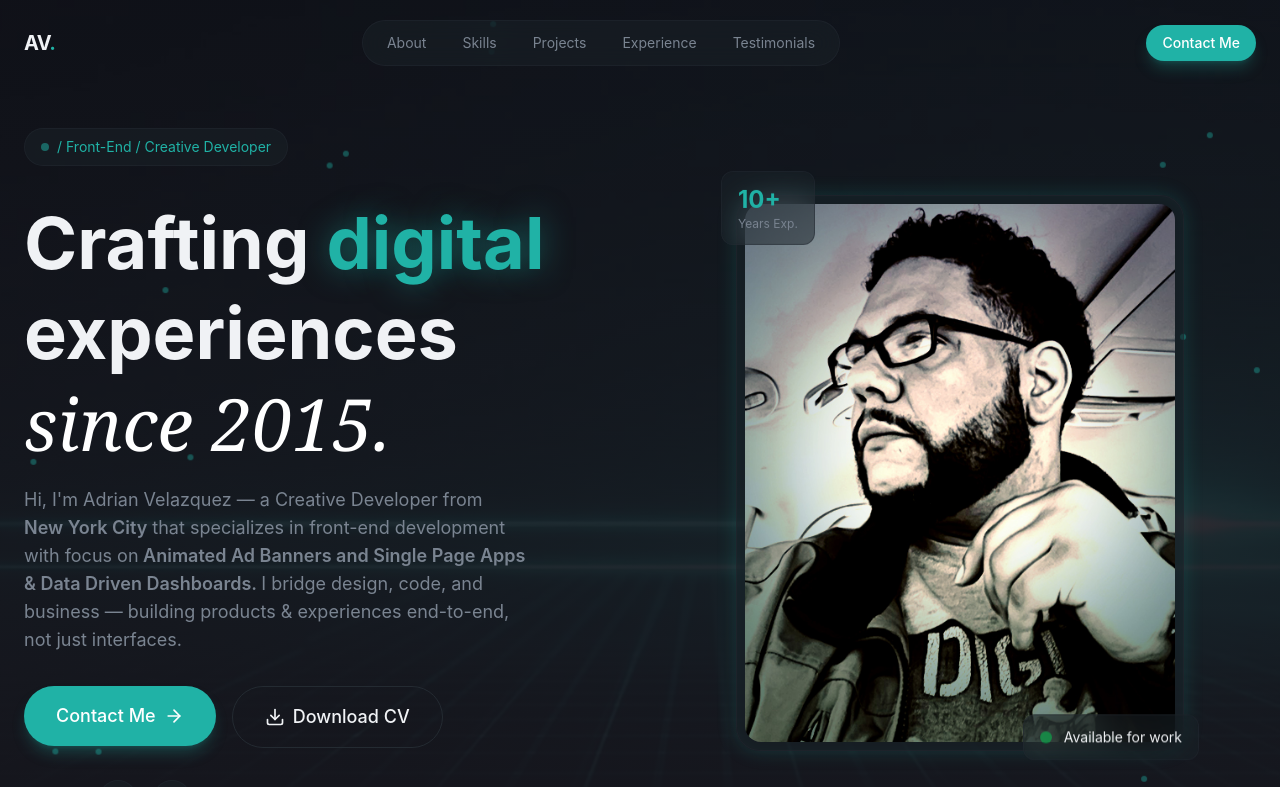
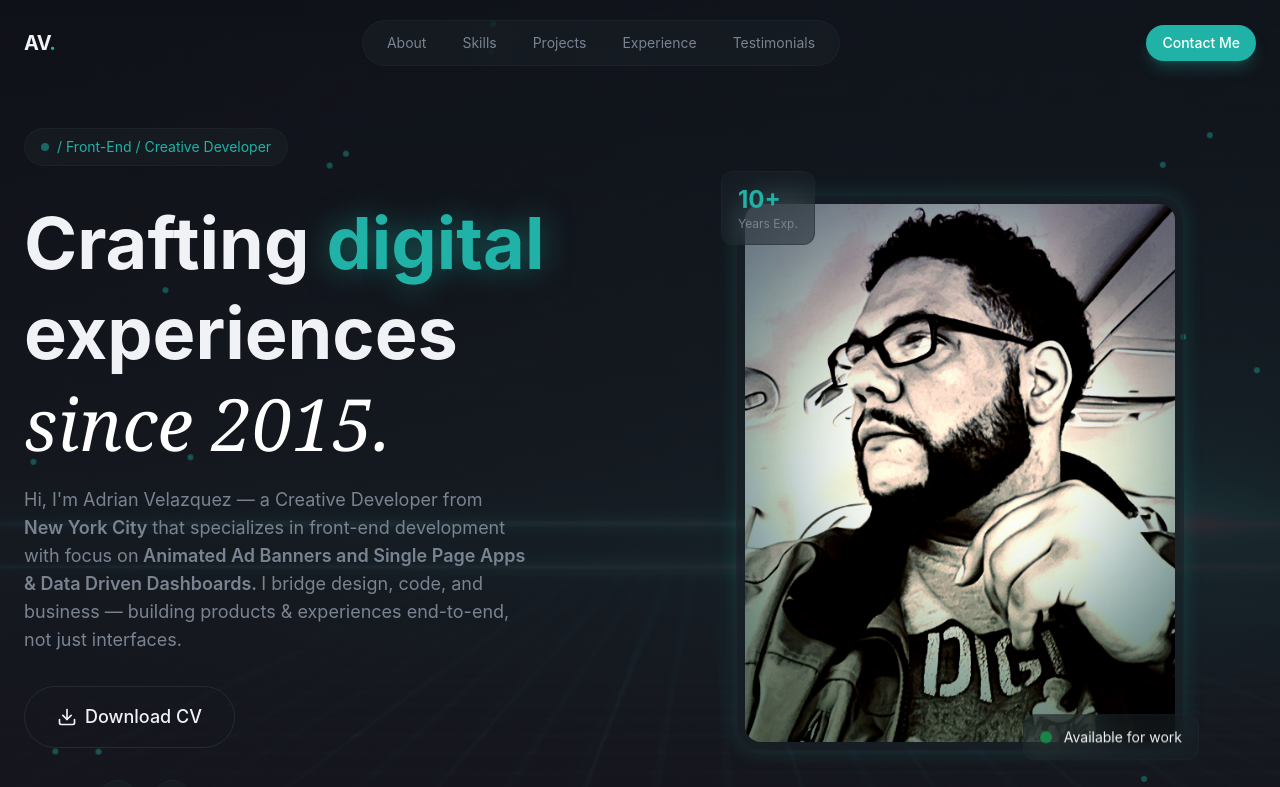
Before and after one commit to Riot-Mind-Studios-LLC/creative-dev-portfolio, a React (Vite) app: page / in a window 1280 px wide. Shown: the top 787 px of the page. Built offline with nearby package versions, Linux system fonts and the light colour scheme.

Commit message:
removed conatc me button from hero section due to redundancy

```diff
--- a/src/sections/Hero.jsx
+++ b/src/sections/Hero.jsx
@@ -1,6 +1,6 @@
 // import dependancies
 import { useState } from "react";
-import { ArrowRight, ChevronDown } from "lucide-react";
+import { /*ArrowRight,*/ ChevronDown } from "lucide-react";
 import { FaGithub, FaLinkedin } from "react-icons/fa";
 // import { SiShopify } from "react-icons/si";
 
@@ -9,7 +9,7 @@ import heroBg from "@/assets/hero-bg.jpg";
 import profileImg from "@/assets/profile-image.jpg";
 
 // import components
-import Button from "@/components/Button";
+// import Button from "@/components/Button";
 import AnimatedBorderButton from "../components/AnimatedBorderButton";
 
 // skills list
@@ -139,11 +139,11 @@ const Hero = () => {
 
             {/* cta section */}
             <div className="flex flex-col sm:flex-row flex-wrap gap-4 w-full animate-fade-in animation-delay-300">
-              <a href="#contact" className="w-full sm:w-auto">
+              {/* <a href="#contact" className="w-full sm:w-auto">
                 <Button size="lg" className="w-full sm:w-auto">
                   Contact Me <ArrowRight className="w-5 h-5 " />
                 </Button>
-              </a>
+              </a> */}
               <AnimatedBorderButton className="w-full sm:w-auto" />
             </div>
 
```
